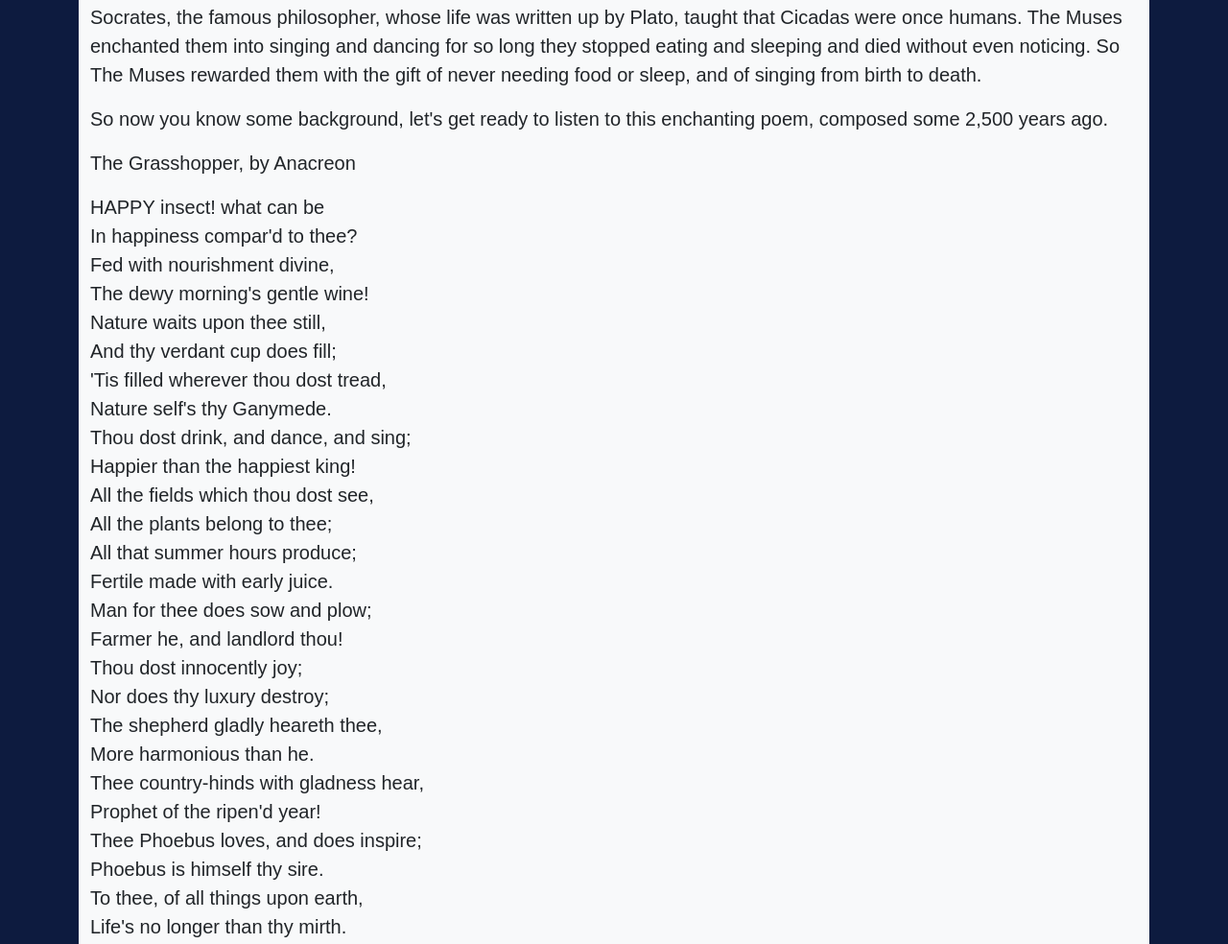
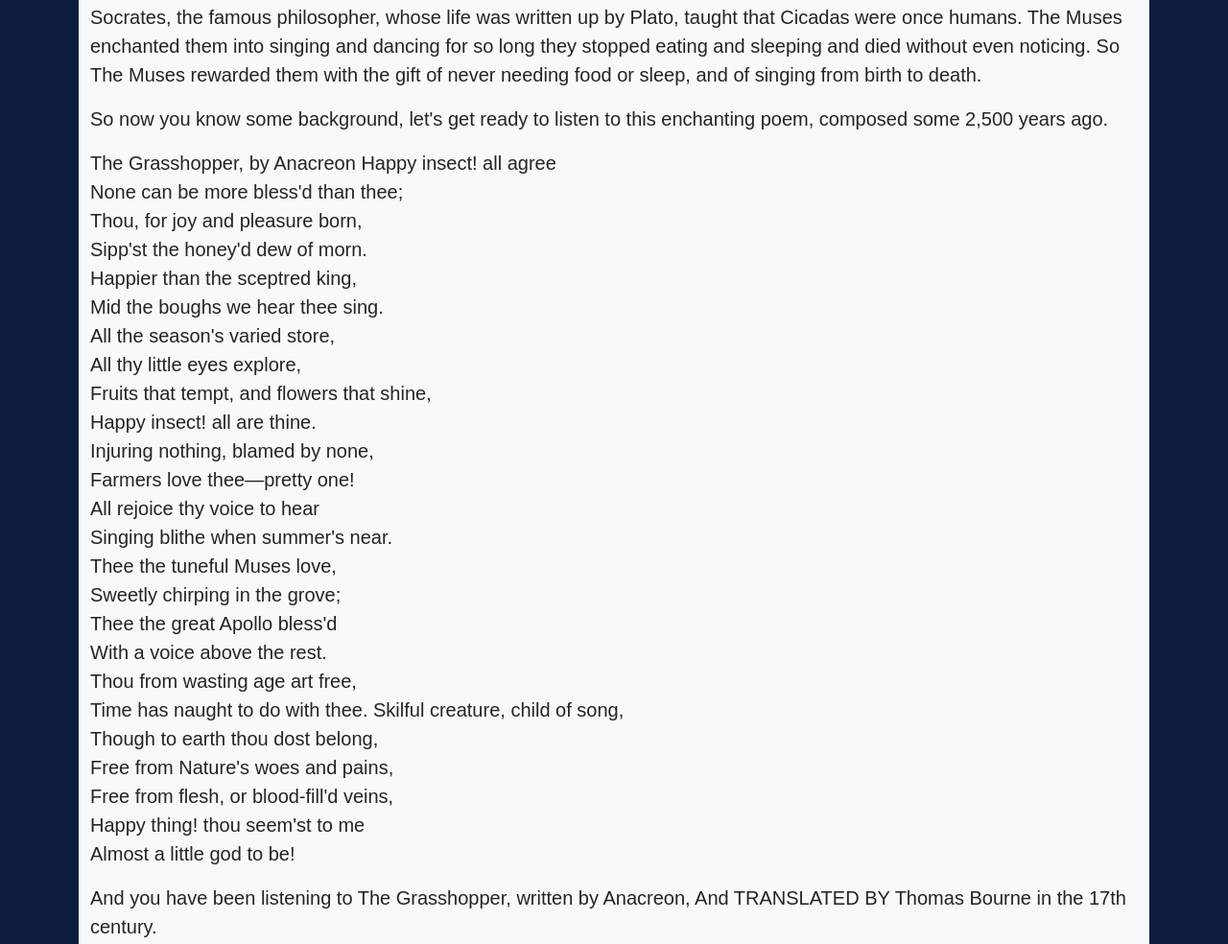
Before and after one commit to storynory/relaxivity, an Eleventy site: page posts/poems/grasshopper.md in a window 1280 px wide. Shown: the part 1166-2150 px from the top of the page at 96% size. Built offline with nearby package versions, Linux system fonts and the light colour scheme; Eleventy itself is replaced by a stand-in of ours; files that its build step writes are made by us from their sources; a web font is replaced by a local one.

Commit message:
correct grasshopper translation

```diff
--- a/posts/poems/grasshopper.md
+++ b/posts/poems/grasshopper.md
@@ -41,43 +41,34 @@ Socrates, the famous philosopher, whose life was written up by Plato,   taught t
 So now you know some background, let's get ready to listen to this enchanting poem, composed some 2,500 years ago.
 
 The Grasshopper, by Anacreon
+Happy insect! all agree
+None can be more bless'd than thee;
+Thou, for joy and pleasure born,
+Sipp'st the honey'd dew of morn.
+Happier than the sceptred king,
+Mid the boughs we hear thee sing.
+All the season's varied store,
+All thy little eyes explore,
+Fruits that tempt, and flowers that shine,
+Happy insect! all are thine.
+Injuring nothing, blamed by none,
+Farmers love thee—pretty one!
+All rejoice thy voice to hear
+Singing blithe when summer's near.
+Thee the tuneful Muses love,
+Sweetly chirping in the grove;
+Thee the great Apollo bless'd
+With a voice above the rest.
+Thou from wasting age art free,
+Time has naught to do with thee.
+Skilful creature, child of song,
+Though to earth thou dost belong,
+Free from Nature's woes and pains,
+Free from flesh, or blood-fill'd veins,
+Happy thing! thou seem'st to me
+Almost a little god to be!
 
-HAPPY insect! what can be
-In happiness compar'd to thee?
-Fed with nourishment divine,
-The dewy morning's gentle wine!
-Nature waits upon thee still,
-And thy verdant cup does fill;
-'Tis filled wherever thou dost tread,
-Nature self's thy Ganymede.
-Thou dost drink, and dance, and sing;
-Happier than the happiest king!
-All the fields which thou dost see,
-All the plants belong to thee;
-All that summer hours produce;
-Fertile made with early juice.
-Man for thee does sow and plow;
-Farmer he, and landlord thou!
-Thou dost innocently joy;
-Nor does thy luxury destroy;
-The shepherd gladly heareth thee,
-More harmonious than he.
-Thee country-hinds with gladness hear,
-Prophet of the ripen'd year!
-Thee Phoebus loves, and does inspire;
-Phoebus is himself thy sire.
-To thee, of all things upon earth,
-Life's no longer than thy mirth.
-Happy insect, happy, thou
-Dost neither age nor winter know;
-But, when thou'st drunk, and danc'd and sung
-Thy fill, the flowery leaves among,
-(Voluptuous and wise withal,
-Epicurean animal!)--
-Sated with thy summer feast,
-Thou retir'st to endless rest.
-
-And you have been listening to The Grasshopper, written by Anacreon,  And TRANSLATED BY ABRAHAM COWLEY  in the 17th century.
+And you have been listening to The Grasshopper, written by Anacreon,  And TRANSLATED BY Thomas Bourne  in the 17th century.
 
 We do hope that you have enjoyed this first episode of Relaxivity and are now feeling nice and relaxed and ready to recharge yourself with positive energy.
 
```
